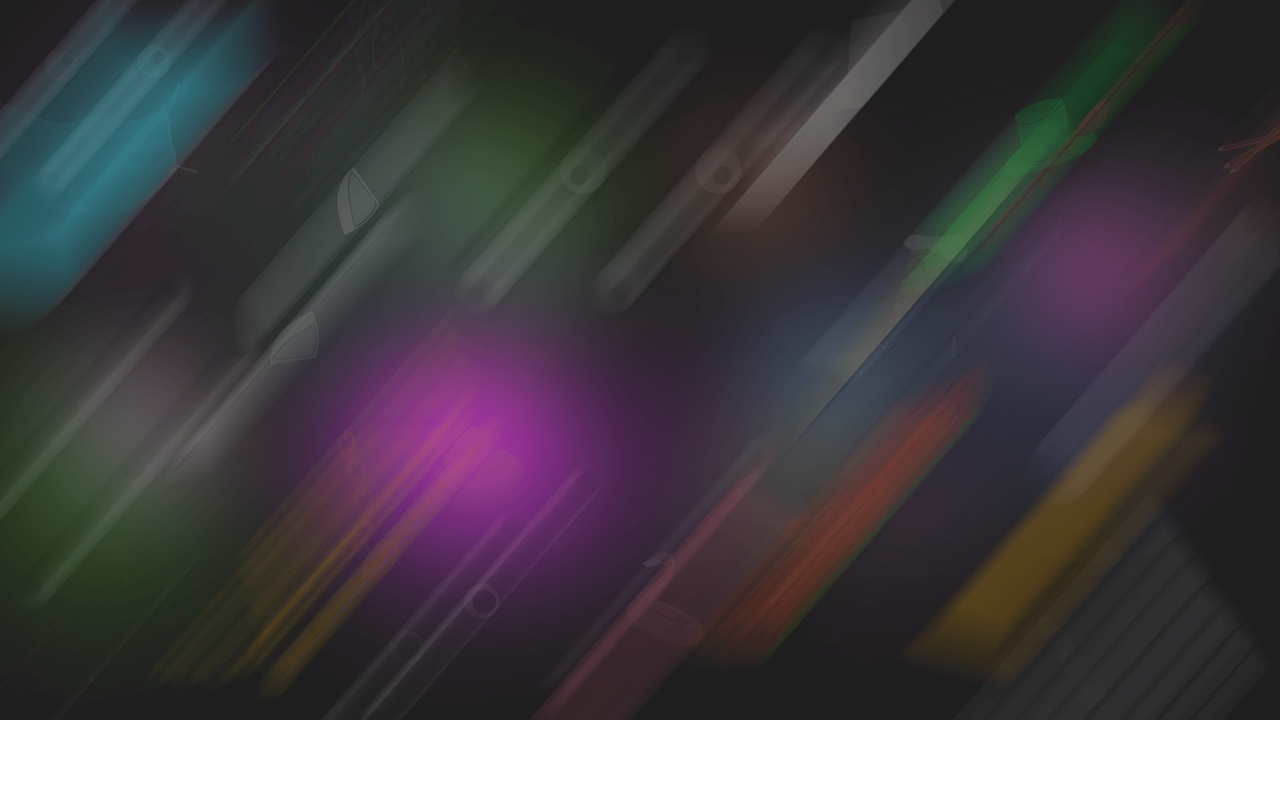
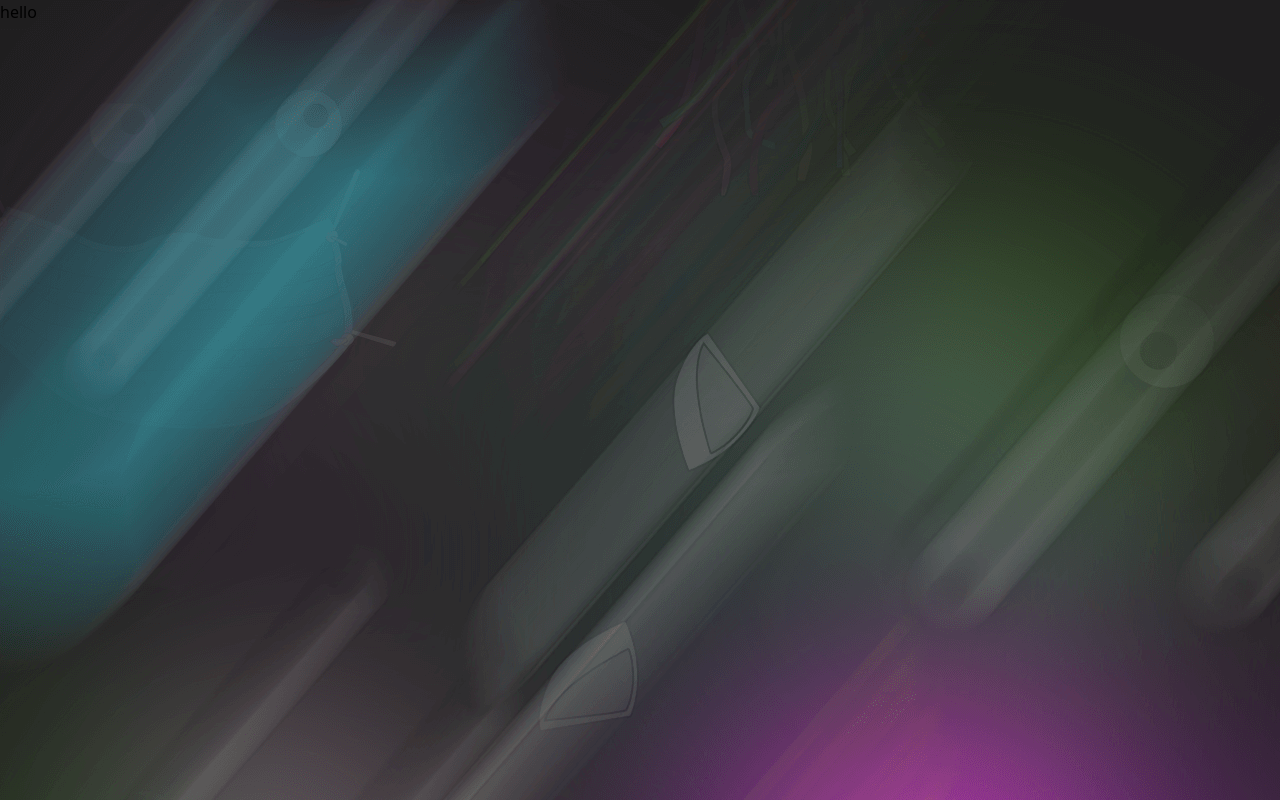
Before and after one commit to alvaroserrrano/tokemon-NFT-game, a React (Create React App) app: page / in a window 1280 px wide. Built offline with nearby package versions, Linux system fonts and the light colour scheme.

Commit message:
setting background image using react styles

```diff
--- a/src/App.tsx
+++ b/src/App.tsx
@@ -1,14 +1,22 @@
 import React from 'react';
+import backgroundImageColor from './assets/background/backgroundImageColor.png';
 import './App.css';
-import backgroundImage from './assets/background/backgroundImageColor.png';
 
 function App(): JSX.Element {
   return (
-    <>
-      <div className='w-full absolute top-0 left-0 h-full bg-cover bg-fixed'>
-        <img src={backgroundImage} />
-      </div>
-    </>
+    <div
+      style={{
+        width: '100%',
+        height: '100%',
+        objectFit: 'cover',
+        position: 'absolute',
+        backgroundImage: `url(${backgroundImageColor})`,
+        top: 0,
+        left: 0,
+      }}
+    >
+      <p>hello</p>
+    </div>
   );
 }
 
```
